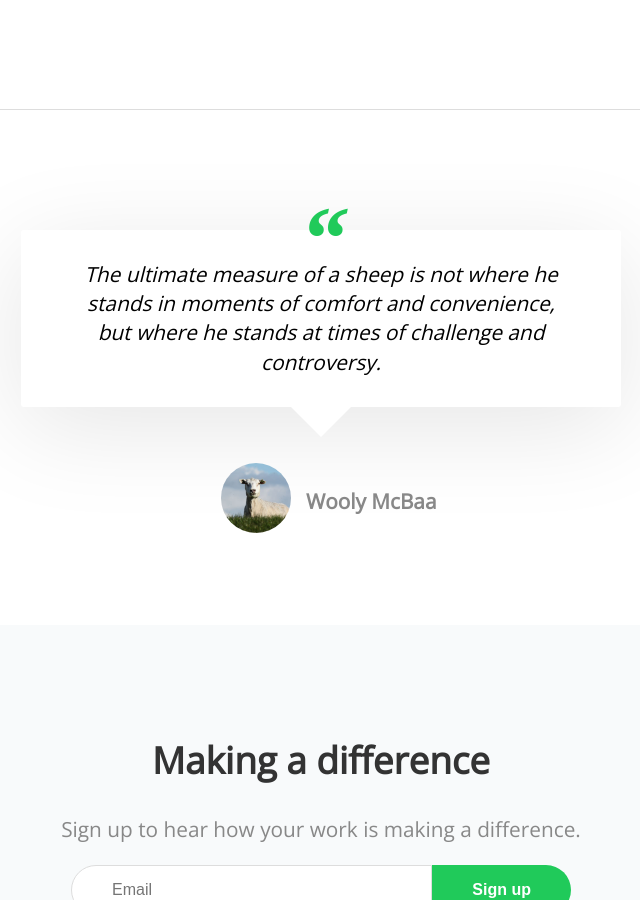
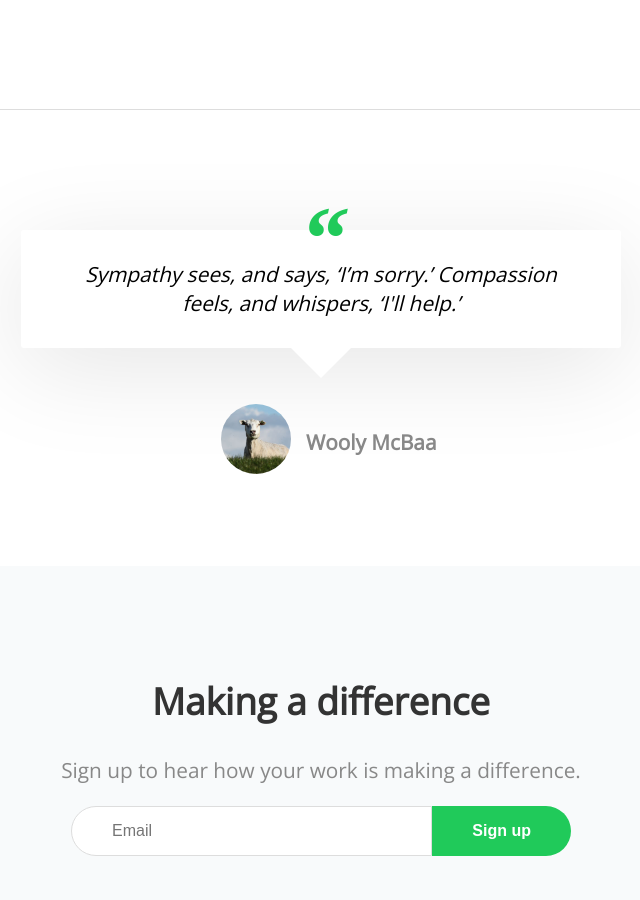
Before and after one commit to prouticus/rtpa, a Jekyll site: the page built from index.html, in a window 1280 px wide and 900 px high, scrolled down 1722 px. Shown: the whole window, without its empty margins (319-959 px from the left). Built offline with Jekyll 4.4.1, drawn with Linux system fonts in a browser that asks for light colours; nearby versions of some CDN libraries; a script that is not in the unit is left out.

Commit message:
Updated 'index.html' via CloudCannon

```diff
--- a/index.html
+++ b/index.html
@@ -83,7 +83,7 @@ title: Rescue The Poor
 	<hr />
 	<blockquote>
 		<p class="quote editable">
-			The ultimate measure of a sheep is not where he stands in moments of comfort and convenience, but where he stands at times of challenge and controversy.
+			Sympathy sees, and says, &lsquo;I&rsquo;m sorry.&rsquo; Compassion feels, and whispers, &lsquo;I'll help.&rsquo;
 		</p>
 		<div class="attribute">
 			<p class="meta">
```
